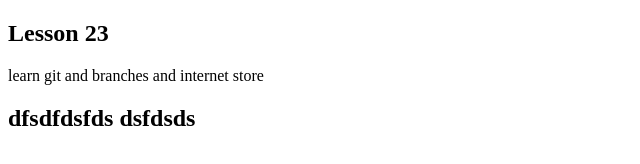
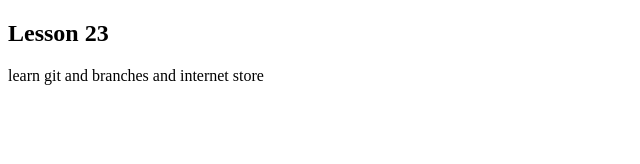
Before and after one commit to DmitryMishchenko/new-repo2, a website: page index.html in a window 1280 px wide. Shown: the whole page, without its empty margins (0-640 px from the left). Drawn offline with Linux system fonts and the light colour scheme.

Commit message:
sump changes 4

```diff
--- a/index.html
+++ b/index.html
@@ -14,12 +14,5 @@
             learn git and branches
             and internet store
         </p>
-
-
-        <h2>
-            dfsdfdsfds
-
-            dsfdsds
-        </h2>
     </body>
 </html>
```
